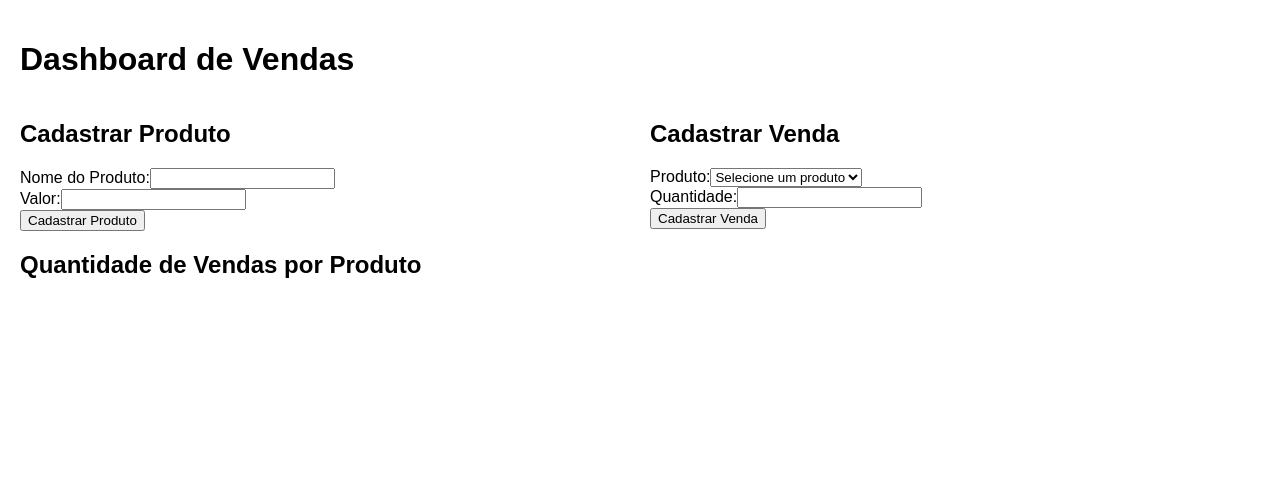
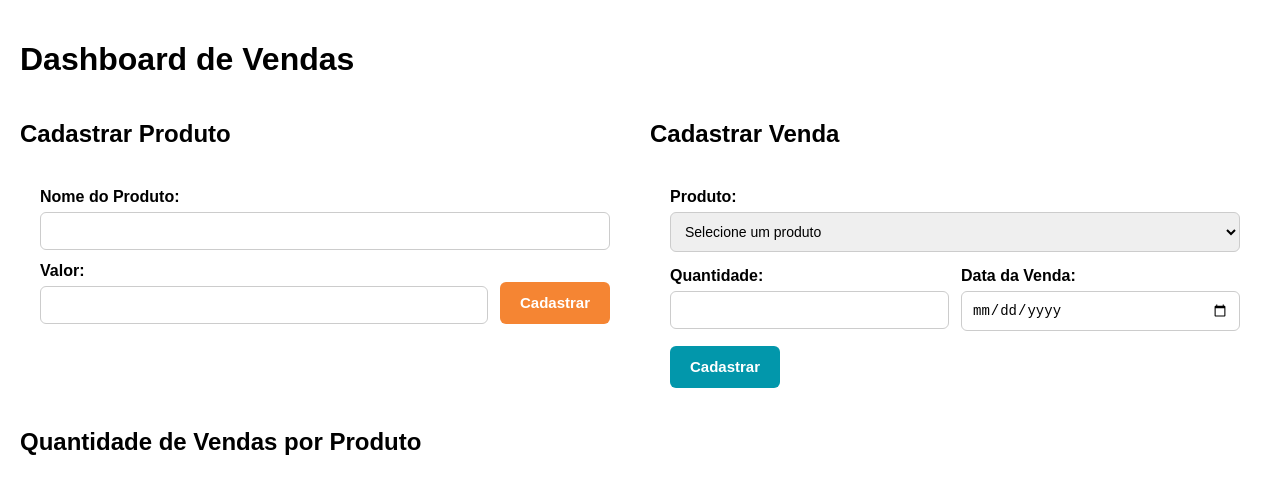
Before and after one commit to gheysonmelo/tc-bidweb-front, a React (Create React App) app: page /dashboard in a window 1280 px wide. Shown: the top 494 px of the page. Built offline with nearby package versions, Linux system fonts and the light colour scheme.

Commit message:
refactor: putting style at forms

```diff
--- a/src/components/forms/LoginForm.js
+++ b/src/components/forms/LoginForm.js
@@ -14,8 +14,6 @@ const LoginForm = () => {
         username,
         password,
       });
-
-      // Salvar o token e redirecionar
       localStorage.setItem("token", response.data.token);
       navigate("/dashboard");
     } catch (error) {
@@ -25,7 +23,10 @@ const LoginForm = () => {
   };
 
   return (
-    <form onSubmit={handleSubmit}>
+    <form
+      onSubmit={handleSubmit}
+      style={{ display: "flex", flexDirection: "column", gap: "10px" }}
+    >
       <div>
         <label>Username:</label>
         <input
@@ -33,6 +34,7 @@ const LoginForm = () => {
           value={username}
           onChange={(e) => setUsername(e.target.value)}
           required
+          style={{ width: "100%", padding: "8px", borderRadius: "4px" }}
         />
       </div>
       <div>
@@ -42,9 +44,22 @@ const LoginForm = () => {
           value={password}
           onChange={(e) => setPassword(e.target.value)}
           required
+          style={{ width: "100%", padding: "8px", borderRadius: "4px" }}
         />
       </div>
-      <button type="submit">Entrar</button>
+      <button
+        type="submit"
+        style={{
+          background: "#4CAF50",
+          color: "#fff",
+          padding: "10px",
+          border: "none",
+          borderRadius: "4px",
+          cursor: "pointer",
+        }}
+      >
+        Entrar
+      </button>
     </form>
   );
 };
--- a/src/components/forms/ProductForm.js
+++ b/src/components/forms/ProductForm.js
@@ -1,5 +1,5 @@
 import React, { useState } from "react";
-import axios from "axios";
+import { createProduct } from "../../services/api";
 
 const ProductForm = () => {
   const [productName, setProductName] = useState("");
@@ -8,31 +8,13 @@ const ProductForm = () => {
   const handleSubmit = async (e) => {
     e.preventDefault();
     try {
-      const token = localStorage.getItem("token");
-
-      if (!token) {
-        alert("Você não está autenticado. Faça login para continuar.");
-        return;
-      }
-
-      const headers = {
-        Authorization: `Bearer ${token}`,
-      };
-
-      await axios.post(
-        "http://localhost:8080/product",
-        {
+      await createProduct({
         productName,
-          value: parseFloat(productValue),
-        },
-        { headers }
-      );
-
+        productValue: parseFloat(productValue),
+      });
       alert("Produto cadastrado com sucesso!");
       setProductName("");
       setProductValue("");
-
-      // Dá refresh na página ou atualizar a lista de produtos
       window.location.reload();
     } catch (error) {
       console.error("Erro ao cadastrar produto:", error);
@@ -41,27 +23,82 @@ const ProductForm = () => {
   };
 
   return (
-    <form onSubmit={handleSubmit}>
-      <div>
-        <label>Nome do Produto:</label>
+    <form
+      onSubmit={handleSubmit}
+      style={{
+        display: "flex",
+        flexDirection: "column",
+        gap: "12px",
+        backgroundColor: "white",
+        padding: "20px",
+        borderRadius: "8px",
+        maxWidth: "600px",
+        margin: "0 auto",
+      }}
+    >
+      <div style={{ display: "flex", flexDirection: "column", gap: "6px" }}>
+        <label style={{ fontWeight: "bold" }}>Nome do Produto:</label>
         <input
           type="text"
           value={productName}
           onChange={(e) => setProductName(e.target.value)}
           required
+          style={{
+            padding: "10px",
+            borderRadius: "6px",
+            border: "1px solid #ccc",
+            fontSize: "14px",
+          }}
         />
       </div>
-      <div>
-        <label>Valor:</label>
+
+      <div style={{ display: "flex", gap: "12px" }}>
+        <div
+          style={{
+            flex: 1,
+            display: "flex",
+            flexDirection: "column",
+            gap: "6px",
+          }}
+        >
+          <label style={{ fontWeight: "bold" }}>Valor:</label>
           <input
             type="number"
             step="0.01"
             value={productValue}
             onChange={(e) => setProductValue(e.target.value)}
             required
+            style={{
+              padding: "10px",
+              borderRadius: "6px",
+              border: "1px solid #ccc",
+              fontSize: "14px",
+            }}
           />
         </div>
-      <button type="submit">Cadastrar Produto</button>
+
+        <div style={{ display: "flex", alignItems: "flex-end" }}>
+          <button
+            type="submit"
+            style={{
+              background: "#F58533",
+              color: "#fff",
+              padding: "12px 20px",
+              border: "none",
+              borderRadius: "6px",
+              cursor: "pointer",
+              fontWeight: "bold",
+              fontSize: "15px",
+              height: "42px",
+              whiteSpace: "nowrap",
+            }}
+            onMouseOver={(e) => (e.target.style.background = "#02788B")}
+            onMouseOut={(e) => (e.target.style.background = "#0297AB")}
+          >
+            Cadastrar
+          </button>
+        </div>
+      </div>
     </form>
   );
 };
--- a/src/components/forms/RegisterForm.js
+++ b/src/components/forms/RegisterForm.js
@@ -22,7 +22,10 @@ const RegisterForm = () => {
   };
 
   return (
-    <form onSubmit={handleSubmit}>
+    <form
+      onSubmit={handleSubmit}
+      style={{ display: "flex", flexDirection: "column", gap: "10px" }}
+    >
       <div>
         <label>Username:</label>
         <input
@@ -30,6 +33,7 @@ const RegisterForm = () => {
           value={username}
           onChange={(e) => setUsername(e.target.value)}
           required
+          style={{ width: "100%", padding: "8px", borderRadius: "4px" }}
         />
       </div>
       <div>
@@ -39,6 +43,7 @@ const RegisterForm = () => {
           value={password}
           onChange={(e) => setPassword(e.target.value)}
           required
+          style={{ width: "100%", padding: "8px", borderRadius: "4px" }}
         />
       </div>
       <div>
@@ -48,9 +53,22 @@ const RegisterForm = () => {
           value={email}
           onChange={(e) => setEmail(e.target.value)}
           required
+          style={{ width: "100%", padding: "8px", borderRadius: "4px" }}
         />
       </div>
-      <button type="submit">Cadastrar</button>
+      <button
+        type="submit"
+        style={{
+          background: "#4CAF50",
+          color: "#fff",
+          padding: "10px",
+          border: "none",
+          borderRadius: "4px",
+          cursor: "pointer",
+        }}
+      >
+        Cadastrar
+      </button>
     </form>
   );
 };
--- a/src/components/forms/SaleForm.js
+++ b/src/components/forms/SaleForm.js
@@ -1,11 +1,12 @@
 import React, { useState, useEffect } from "react";
+import { createSale } from "../../services/api";
 import axios from "axios";
-import { createSale } from "../../services/api";
 
 const SaleForm = () => {
   const [products, setProducts] = useState([]);
   const [selectedProductId, setSelectedProductId] = useState("");
   const [quantity, setQuantity] = useState("");
+  const [saleDate, setSaleDate] = useState("");
 
   useEffect(() => {
     const token = localStorage.getItem("token");
@@ -17,36 +18,31 @@ const SaleForm = () => {
 
     axios
       .get("http://localhost:8080/product", {
-        headers: {
-          Authorization: `Bearer ${token}`,
-        },
+        headers: { Authorization: `Bearer ${token}` },
       })
-      .then((response) => {
-        setProducts(response.data);
-      })
-      .catch((error) => {
-        console.error("Erro ao buscar produtos:", error);
-        alert("Falha ao buscar produtos.");
-      });
+      .then((response) => setProducts(response.data))
+      .catch((error) => console.error("Erro ao buscar produtos:", error));
   }, []);
 
   const handleSubmit = async (e) => {
     e.preventDefault();
     try {
-      const payload = {
+      const formattedDate = saleDate
+        ? new Date(saleDate).toISOString()
+        : new Date().toISOString();
+
+      await createSale({
         quantity: parseInt(quantity, 10),
-        saleDate: new Date().toISOString(),
-        price: products.find((product) => product.id === selectedProductId)
-          .value,
+        saleDate: formattedDate,
+        price:
+          products.find((product) => product.id === selectedProductId).value *
+          parseInt(quantity, 10),
         product: { id: selectedProductId },
-      };
-
-      await createSale(payload);
+      });
       alert("Venda cadastrada com sucesso!");
       setQuantity("");
       setSelectedProductId("");
-
-      // Dá refresh na página ou atualizar a lista de vendas
+      setSaleDate("");
       window.location.reload();
     } catch (error) {
       console.error("Erro ao cadastrar venda:", error);
@@ -55,13 +51,31 @@ const SaleForm = () => {
   };
 
   return (
-    <form onSubmit={handleSubmit}>
-      <div>
-        <label>Produto:</label>
+    <form
+      onSubmit={handleSubmit}
+      style={{
+        display: "flex",
+        flexDirection: "column",
+        gap: "15px",
+        backgroundColor: "white",
+        padding: "20px",
+        borderRadius: "8px",
+        maxWidth: "600px",
+        margin: "0 auto",
+      }}
+    >
+      <div style={{ display: "flex", flexDirection: "column", gap: "6px" }}>
+        <label style={{ fontWeight: "bold" }}>Produto:</label>
         <select
           value={selectedProductId}
           onChange={(e) => setSelectedProductId(e.target.value)}
           required
+          style={{
+            padding: "10px",
+            borderRadius: "6px",
+            border: "1px solid #ccc",
+            fontSize: "14px",
+          }}
         >
           <option value="">Selecione um produto</option>
           {products.map((product) => (
@@ -71,16 +85,74 @@ const SaleForm = () => {
           ))}
         </select>
       </div>
-      <div>
-        <label>Quantidade:</label>
+
+      <div style={{ display: "flex", gap: "12px", flexWrap: "wrap" }}>
+        <div
+          style={{
+            flex: 1,
+            display: "flex",
+            flexDirection: "column",
+            gap: "6px",
+          }}
+        >
+          <label style={{ fontWeight: "bold" }}>Quantidade:</label>
           <input
             type="number"
             value={quantity}
             onChange={(e) => setQuantity(e.target.value)}
             required
+            style={{
+              padding: "10px",
+              borderRadius: "6px",
+              border: "1px solid #ccc",
+              fontSize: "14px",
+            }}
           />
         </div>
-      <button type="submit">Cadastrar Venda</button>
+        <div
+          style={{
+            flex: 1,
+            display: "flex",
+            flexDirection: "column",
+            gap: "6px",
+          }}
+        >
+          <label style={{ fontWeight: "bold" }}>Data da Venda:</label>
+          <input
+            type="date"
+            value={saleDate}
+            onChange={(e) => setSaleDate(e.target.value)}
+            style={{
+              padding: "10px",
+              borderRadius: "6px",
+              border: "1px solid #ccc",
+              fontSize: "14px",
+            }}
+          />
+        </div>
+      </div>
+
+      <div style={{ display: "flex", alignItems: "flex-end" }}>
+        <button
+          type="submit"
+          style={{
+            background: "#0297AB",
+            color: "#fff",
+            padding: "12px 20px",
+            border: "none",
+            borderRadius: "6px",
+            cursor: "pointer",
+            fontWeight: "bold",
+            fontSize: "15px",
+            height: "42px",
+            whiteSpace: "nowrap",
+          }}
+          onMouseOver={(e) => (e.target.style.background = "#02788B")}
+          onMouseOut={(e) => (e.target.style.background = "#0297AB")}
+        >
+          Cadastrar
+        </button>
+      </div>
     </form>
   );
 };
```
Lines whose indentation alone changed are shown as unchanged.
